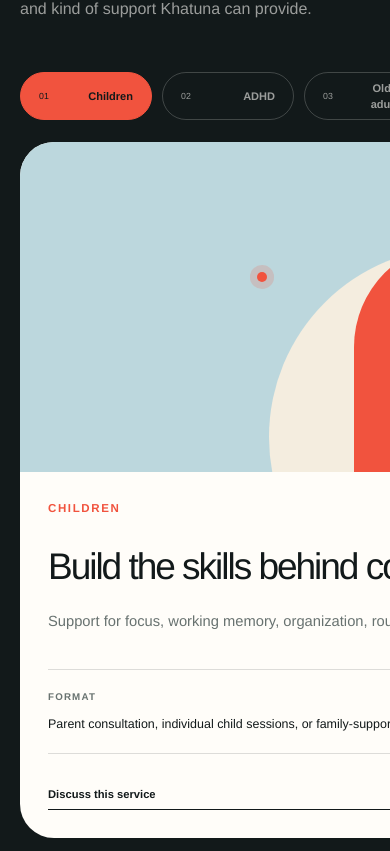
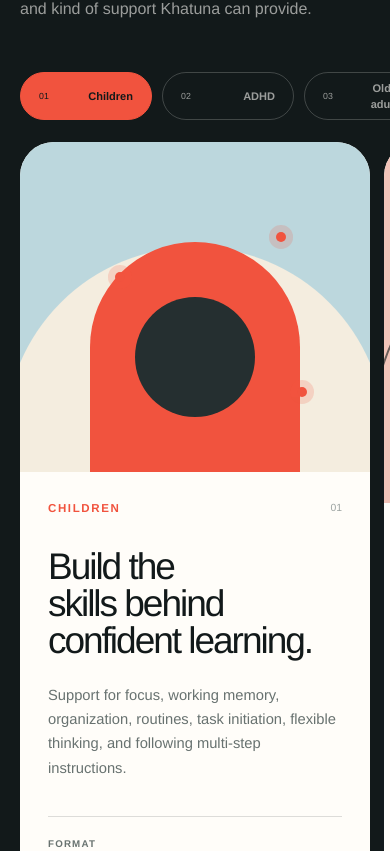
Before and after one commit to Rezoro05/Khatos-Web, a Next.js app: page / in a window 390 px wide. Shown: the part 2933-3784 px from the top of the page. Built offline with nearby package versions, Linux system fonts and the light colour scheme.

Commit message:
Fix mobile services carousel width

```diff
--- a/app/globals.css
+++ b/app/globals.css
@@ -1741,8 +1741,10 @@ button:focus-visible {
   }
 
   .service-card {
-    min-width: 88vw;
+    width: min(calc(100vw - 40px), 520px);
+    min-width: 0;
     min-height: 0;
+    flex: 0 0 min(calc(100vw - 40px), 520px);
     grid-template-columns: 1fr;
   }
 
```
